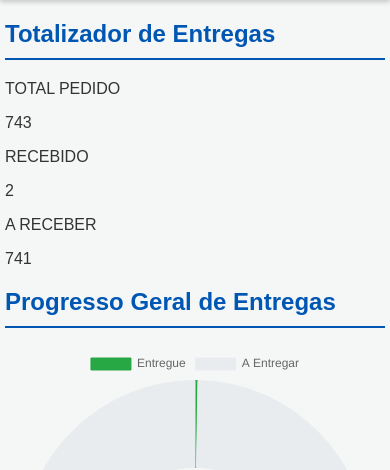
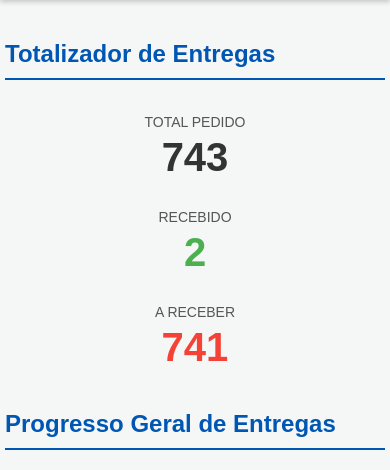
Before and after one commit to hrbraga/entregas, a Flask app: page /dashboard in a window 390 px wide; the page is wider, and only the part inside the window is pictured. Shown: the part 104-574 px from the top of that part. Run offline with Flask 3, Linux system fonts and the light colour scheme; a user stored in the database is signed in; data comes from the database, SQL or seed files in the repository; some libraries are stand-ins or nearby versions.

Commit message:
correções no dashboard

```diff
--- a/static/css/dashboard.css
+++ b/static/css/dashboard.css
@@ -2,7 +2,8 @@
     max-width: 1200px;
     margin: 20px auto;
     display: grid;
-    grid-template-columns: 1fr;
+    /* FIX 3: Define 3 colunas para o grid */
+    grid-template-columns: repeat(3, 1fr);
     gap: 20px;
 }
 
@@ -36,7 +37,7 @@
     color: #F44336; /* Vermelho */
 }
 
-/* Novo container para alinhar os totalizadores */
+/* Container para alinhar os totalizadores */
 .totalizer-items-container {
     display: flex;
     justify-content: space-around; /* Isso os espaçará uniformemente */
@@ -44,3 +45,14 @@
     width: 100%;
     margin-top: 15px; /* Adiciona um espaço abaixo do título */
 }
+
+/* Adiciona responsividade */
+@media (max-width: 900px) {
+    .dashboard-container {
+        grid-template-columns: 1fr; /* Volta a ter 1 coluna */
+    }
+    .totalizer-items-container {
+        flex-direction: column; /* Empilha os totalizadores */
+        gap: 15px;
+    }
+}
--- a/templates/dashboard.html
+++ b/templates/dashboard.html
@@ -2,14 +2,15 @@
 
 {% block title %}Dashboard de Entregas{% endblock %}
 
-{% block extra_styles %}
-<link rel="stylesheet" href="{{ url_for('static', filename='css/dashboard.css') }}">
+{% block head %} <link rel="stylesheet" href="{{ url_for('static', filename='css/dashboard.css') }}">
 {% endblock %}
 
 {% block content %}
 <div class="dashboard-container">
     <div class="card totalizer-card">
         <h2>Totalizador de Entregas</h2>
+
+        <div class="totalizer-items-container">
             <div class="totalizer-item">
                 <p class="label">TOTAL PEDIDO</p>
                 <span class="value" id="total-pedido-val">0</span>
@@ -22,6 +23,8 @@
                 <p class="label">A RECEBER</p>
                 <span class="value to-receive" id="a-receber-val">0</span>
             </div>
+        </div>
+
     </div>
 
     <div class="card">
```
Lines whose indentation alone changed are shown as unchanged.
